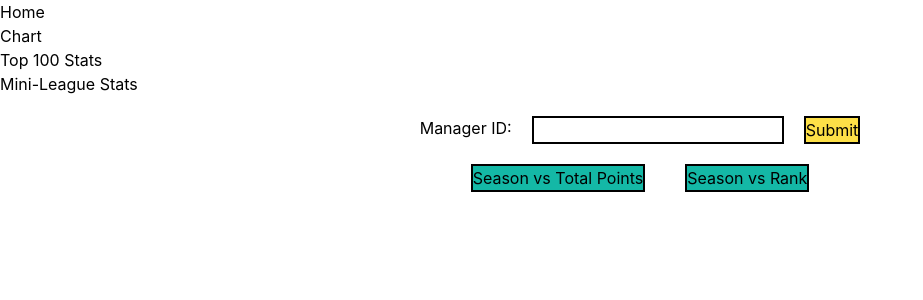
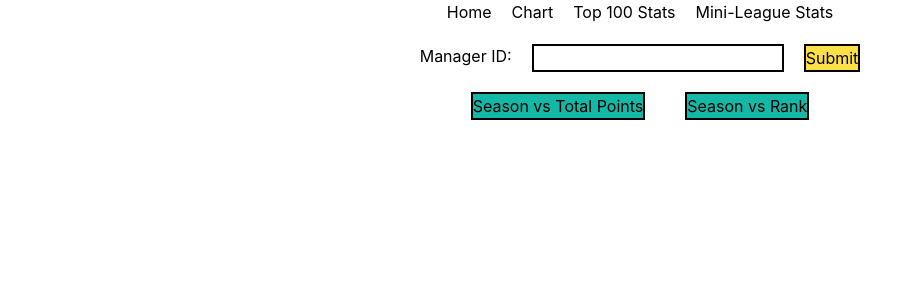
Before and after one commit to alricf/fantasySidekick, a React (Create React App) app in the folder client/: page / in a window 1280 px wide. Shown: the top 300 px of the page, without its empty margins (0-923 px from the left). Built offline with nearby package versions, Linux system fonts and the light colour scheme; no server answers.

Commit message:
Formatting list

```diff
--- a/client/src/App.js
+++ b/client/src/App.js
@@ -9,7 +9,7 @@ export default function App() {
   return (
     <>
       <Router>
-        <ul>
+        <ul className="flex justify-center space-x-5">
           <li>
             <Link to="/">Home</Link>
           </li>
```
